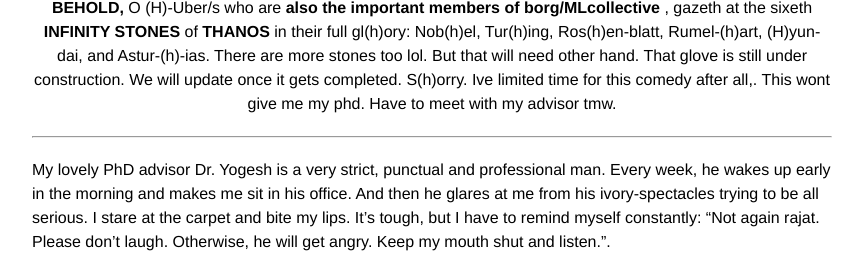
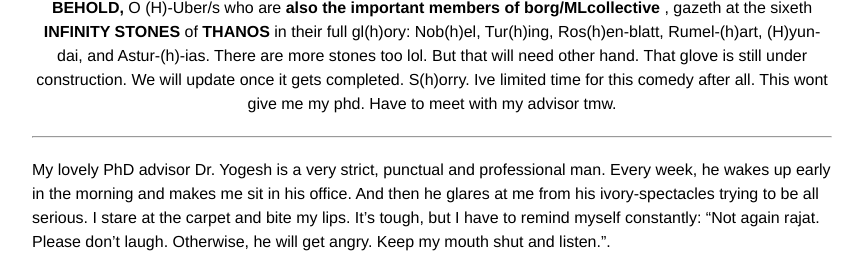
Before and after one commit to rajatmodi62/rajatmodi62.github.io, a Jekyll site: the page built from _posts/2024-10-26-hinton_apm.md, in a window 1280 px wide and 900 px high, scrolled down 2601 px, cut to the strip 237-500 px from the top of the window. Shown: the whole strip, without its empty margins (208-1069 px from the left). Built offline with Jekyll 4.4.1, drawn with Linux system fonts in a browser that asks for light colours; comment, search, counter and statistics services are not loaded.

```diff
--- a/_posts/2024-10-26-hinton_apm.md
+++ b/_posts/2024-10-26-hinton_apm.md
@@ -64,7 +64,7 @@ p.s. We have members from <b>(H)-Uber/s too</b>(cc Rosanne Liu, Jason Yosinski).
     <img class="img-fluid" src="{{ site.baseurl }}\assets\img\apm\infinity_stone.png" style="width: 50%; height: auto;"> <!-- Image width is 50% of its parent -->
 </div>
 <div class="caption" style="text-align: center;">
-    <b> BEHOLD,</b> O (H)-Uber/s who are <b>also the important members of borg/MLcollective </b>, gazeth at the sixeth <b> INFINITY STONES</b> of <b>THANOS</b> in their full gl(h)ory: Nob(h)el, Tur(h)ing, Ros(h)en-blatt, Rumel-(h)art, (H)yun-dai, and Astur-(h)-ias. There are more stones too lol. But that will need other hand. That glove is still under construction. We will update once it gets completed. S(h)orry. Ive limited time for this comedy after all,. This wont give me my phd. Have to meet with my advisor tmw.
+    <b> BEHOLD,</b> O (H)-Uber/s who are <b>also the important members of borg/MLcollective </b>, gazeth at the sixeth <b> INFINITY STONES</b> of <b>THANOS</b> in their full gl(h)ory: Nob(h)el, Tur(h)ing, Ros(h)en-blatt, Rumel-(h)art, (H)yun-dai, and Astur-(h)-ias. There are more stones too lol. But that will need other hand. That glove is still under construction. We will update once it gets completed. S(h)orry. Ive limited time for this comedy after all. This wont give me my phd. Have to meet with my advisor tmw.
 </div>
 <!-- And now, as even the stars spanning the cosmos <b> shall be forced to bear witness </b>  this grandiose-moment , under the sacred laws of academic-tradition spanning <b> millennia </b>, and the blessings of esteemed NeurIPS program committee, <b>(Me)mbers of the (ML)Collective</b> on this twenty eighth day of the month of october in the year 2024 of our humble lord <b>Jesus Christ</b>  hereby lay claim to  Yannic Kilcher’s <b>“(Me)-GLO-(MiL)-lennia”</b>. Member's locations can include any land, water, spaceships, and inside volcanoes too. May this claim forever rest <b>UNWAVERING, UNDILUTED and UNCHALLENGED </b>.
 
```
